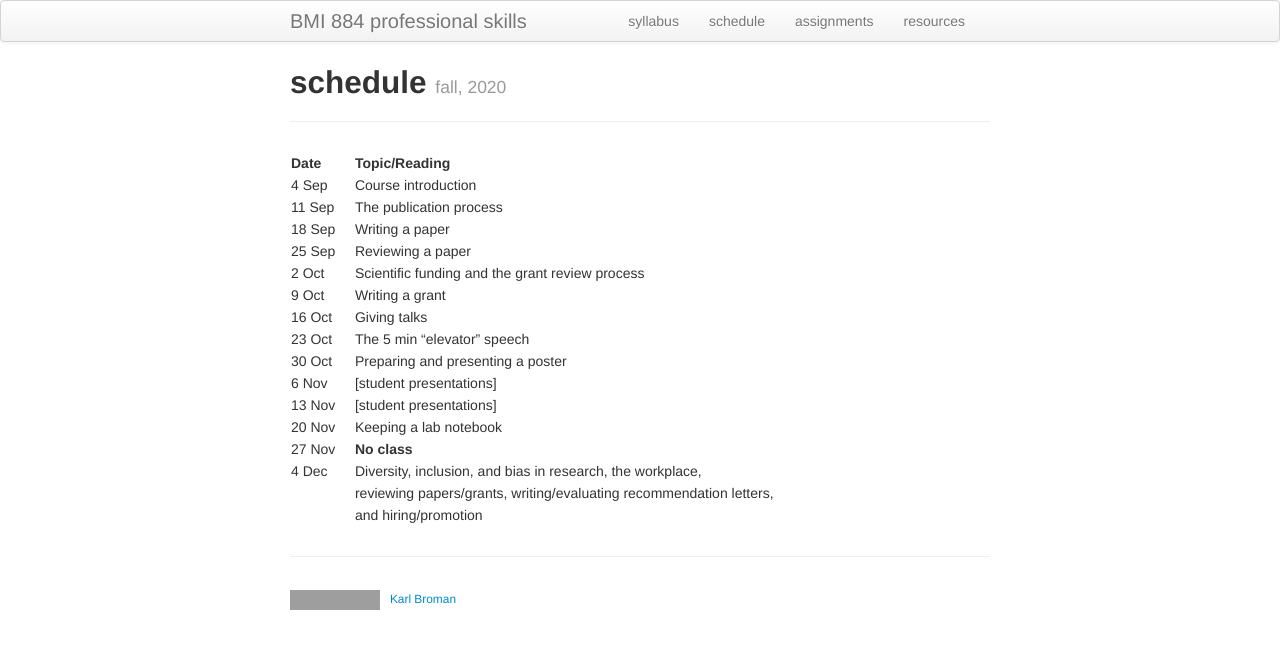
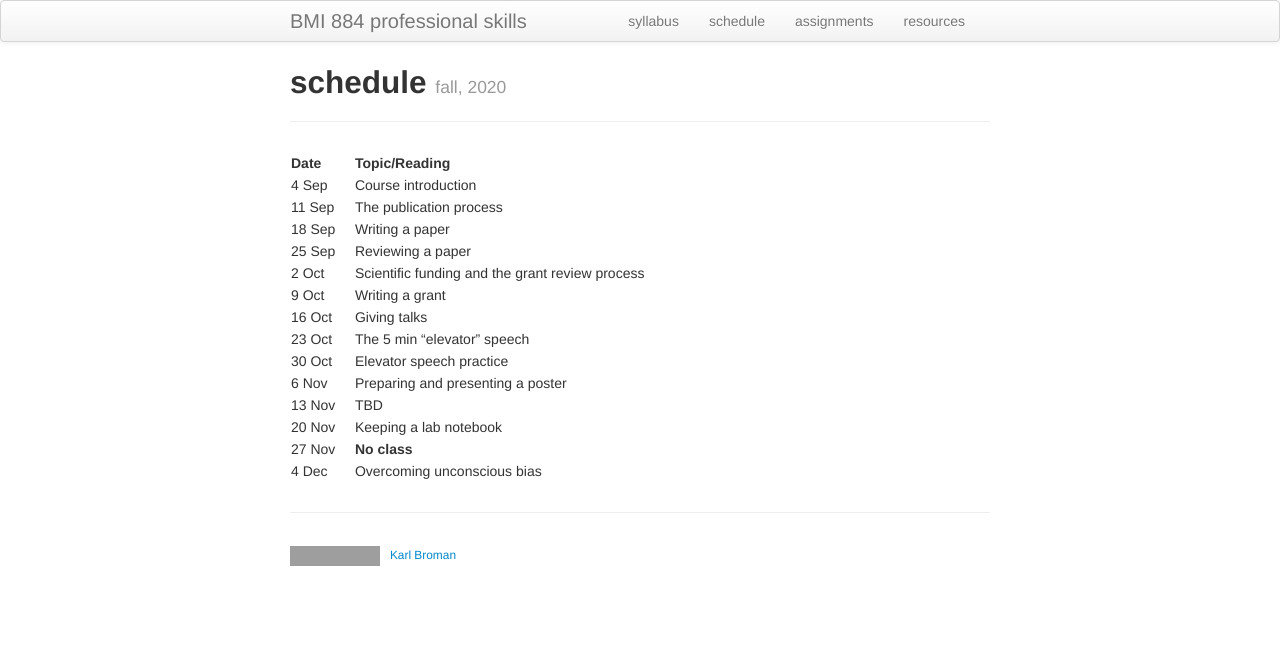
Before and after one commit to kbroman/BMI883, a Jekyll site: the page built from schedule.md, in a window 1280 px wide. Shown: the top 649 px of the page. Built offline with Jekyll 4.4.1, drawn with Linux system fonts in a browser that asks for light colours; grey boxes are pictures that could not be loaded.

Commit message:
revise schedule
- last meeting: "overcoming unconscious bias"
- student presentations -> elevator speech practice
- a bit of reshuffling
- one slot open

```diff
--- a/schedule.md
+++ b/schedule.md
@@ -15,11 +15,9 @@ description: Schedule and readings for BMI 883, Biomedical data science professi
 | 9 Oct   |    | Writing a grant |
 | 16 Oct  |    | Giving talks |
 | 23 Oct  |    | The 5 min "elevator" speech |
-| 30 Oct  |    | Preparing and presenting a poster |
-| 6 Nov   |    | \[student presentations\] |
-| 13 Nov  |    | \[student presentations\] |
+| 30 Oct  |    | Elevator speech practice |
+| 6 Nov   |    | Preparing and presenting a poster |
+| 13 Nov  |    | TBD |
 | 20 Nov  |    | Keeping a lab notebook |
 | 27 Nov  |    | **No class** |
-| 4 Dec   |    | Diversity, inclusion, and bias in research, the workplace, |
-|         |    | reviewing papers/grants, writing/evaluating recommendation letters, |
-|         |    | and hiring/promotion |
+| 4 Dec   |    | Overcoming unconscious bias |
```
